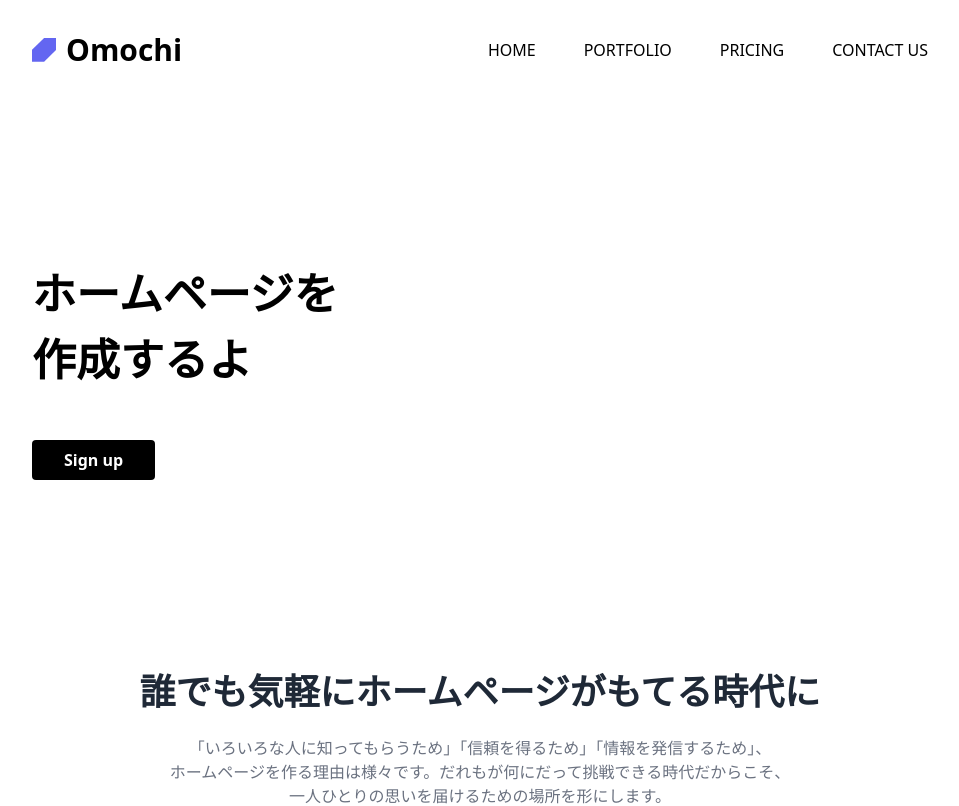
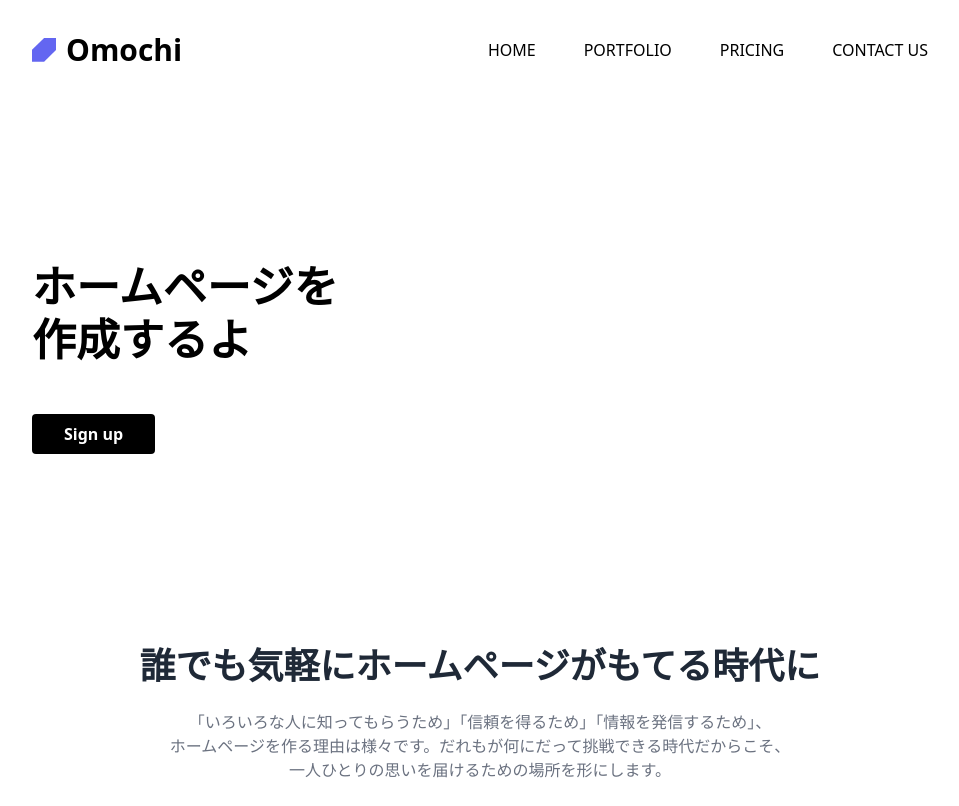
Before and after one commit to daiti0113/omochi-hp, a Next.js app: page / in a window 1280 px wide. Shown: the top 806 px of the page, without its empty margins (160-1119 px from the left). Built offline with nearby package versions, Linux system fonts and the light colour scheme.

Commit message:
Heroのスタイルを調整

```diff
--- a/pages/index.tsx
+++ b/pages/index.tsx
@@ -19,9 +19,12 @@ export default function Index({ allPosts }: Props) {
         </Head>
         {/* TODO: Heroコンポーネントに移動する */}
         <SectionContainer>
-          <div className="xl:w-5/12 flex flex-col justify-center items-center lg:items-start sm:text-center lg:text-left lg:py-12 xl:py-24">
-            <h1 className="text-black-800 text-6x sm:text-5xl md:text-6xl font-bold mb-8 md:mb-12">ホームページを<br />作成するよ</h1>
-            <form className="w-full md:max-w-md flex gap-2">
+          <div className="xl:w-5/12 flex flex-col justify-center items-center md:items-start sm:text-center md:text-left lg:py-12 xl:py-24">
+            <h1 className="text-black text-2xl sm:text-3xl md:text-5xl lg:text-6xl font-bold mb-8 md:mb-12 md:w-96">
+              <span className="inline-block leading-tight">ホームページを</span>
+              <span className="inline-block leading-tight">作成するよ</span>
+            </h1>
+            <form className="flex xs:self-start">
               <button className="inline-block bg-black hover:bg-black-600 active:bg-black-700 focus-visible:ring ring-black-300 text-white text-sm md:text-base font-semibold text-center rounded outline-none transition duration-100 px-8 py-2">Sign up</button>
             </form>
           </div>
```
